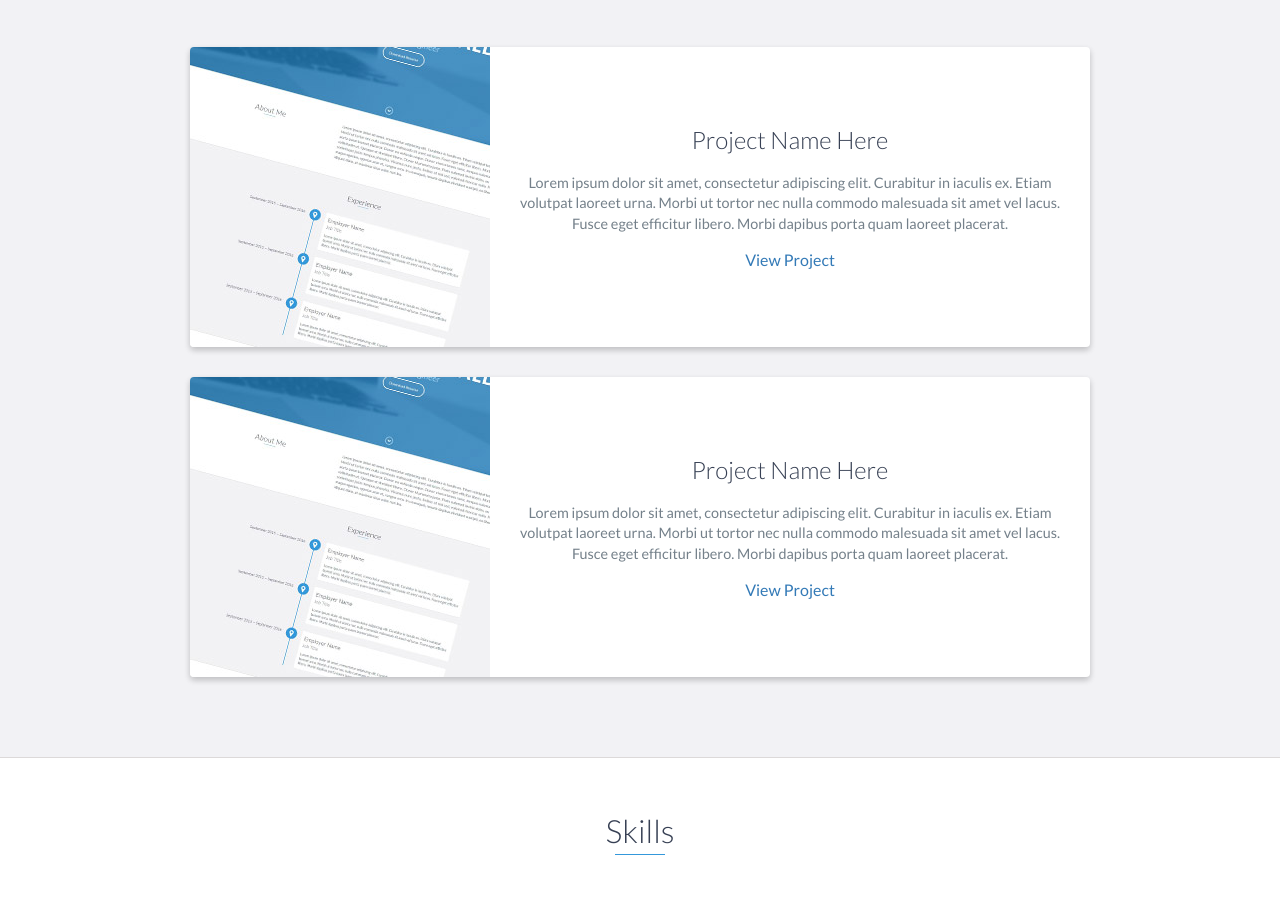
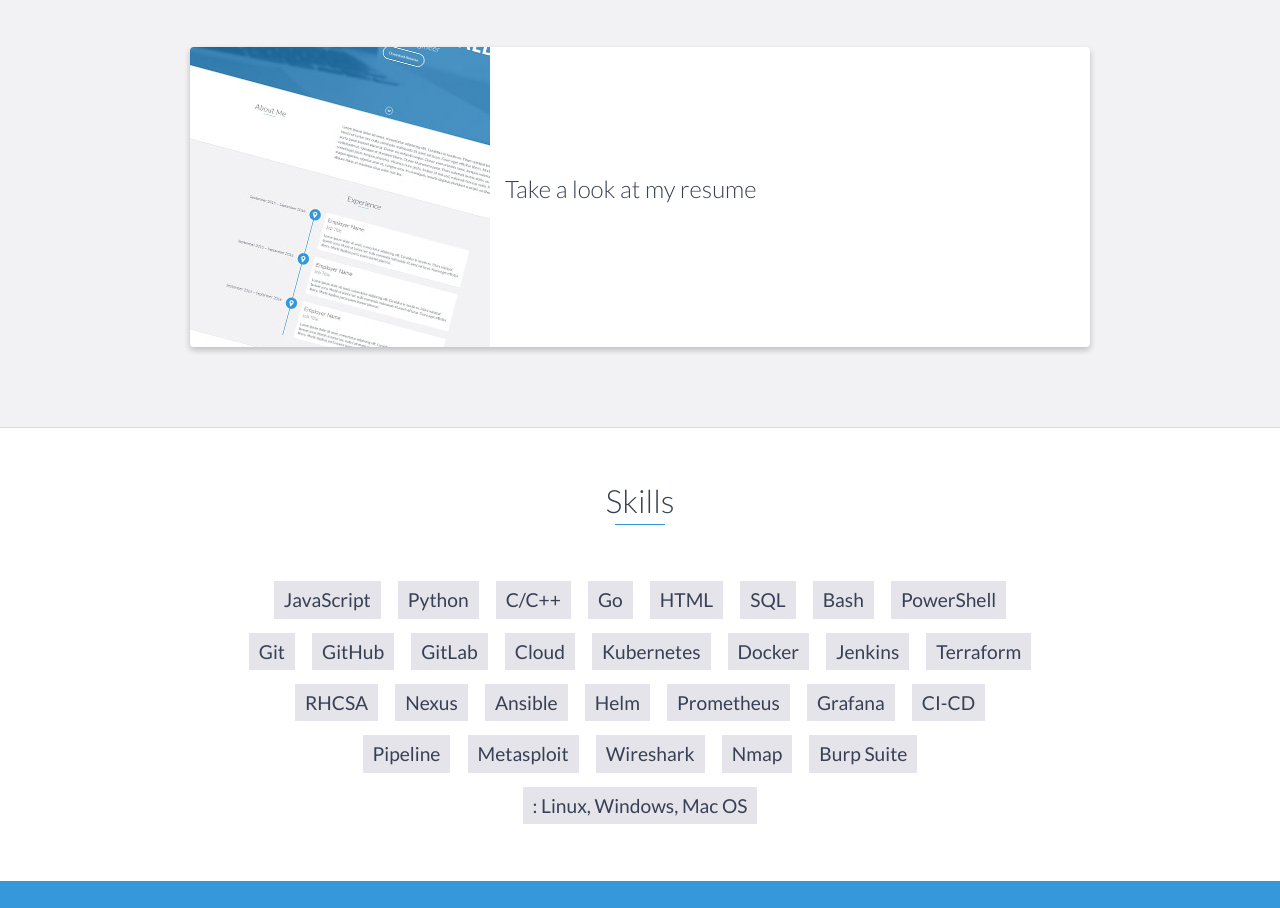
Before and after one commit to maelhadyf/github-portfolio, a plain HTML site: page index.html in a window 1280 px wide. Shown: the part 2386-3294 px from the top of the page. Drawn offline with nearby package versions, Linux system fonts and the light colour scheme.

Commit message:
Update index.html

```diff
--- a/index.html
+++ b/index.html
@@ -149,30 +149,11 @@
                     </div>
                     <!-- End .project-image -->
                     <div class="project-info">
-                        <h3>Project Name Here</h3>
-                        <p>
-                            Lorem ipsum dolor sit amet, consectetur adipiscing elit. Curabitur in iaculis ex. Etiam volutpat laoreet urna. Morbi ut tortor nec nulla commodo malesuada sit amet vel lacus. Fusce eget efficitur libero. Morbi dapibus porta quam laoreet placerat.
-                        </p>
-                        <a href="#">View Project</a>
+                        <h3>Take a look at my resume</h3>
                     </div>
                     <!-- End .project-info -->
                 </div>
                 <!-- End .project -->
-
-                <div class="project shadow-large">
-                    <div class="project-image">
-                        <img src="images/project.jpg" />
-                    </div>
-                    <!-- End .project-image -->
-                    <div class="project-info">
-                        <h3>Project Name Here</h3>
-                        <p>
-                            Lorem ipsum dolor sit amet, consectetur adipiscing elit. Curabitur in iaculis ex. Etiam volutpat laoreet urna. Morbi ut tortor nec nulla commodo malesuada sit amet vel lacus. Fusce eget efficitur libero. Morbi dapibus porta quam laoreet placerat.
-                        </p>
-                        <a href="#">View Project</a>
-                    </div>
-                    <!-- End .project-info -->
-                </div>
                 <!-- End .project -->
             </div>
         </div>
```
